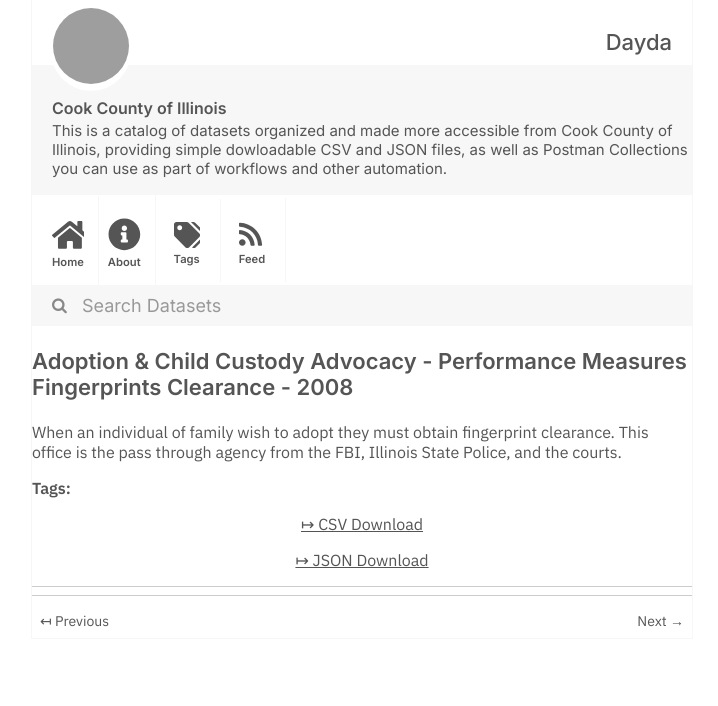
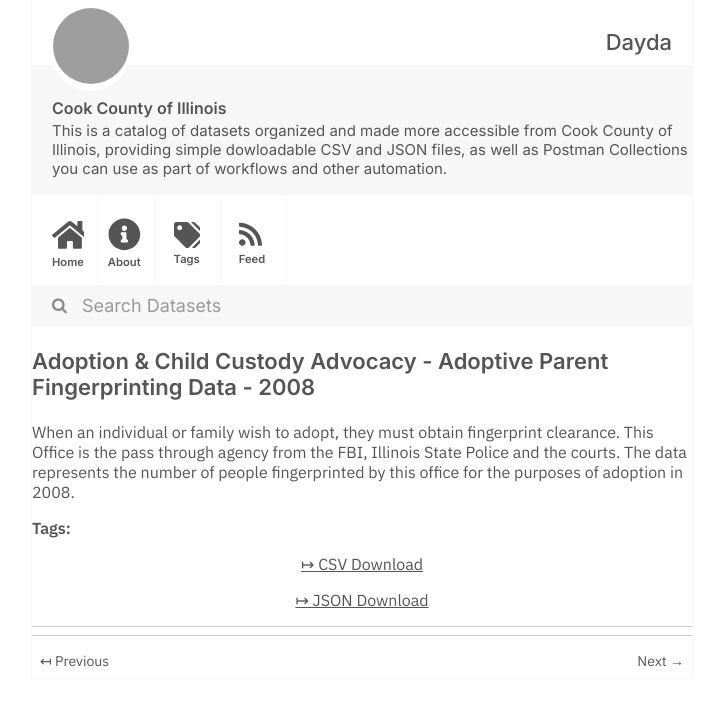
Before and after one commit to dayda-entities/cook-county-of-illinois, a Jekyll site: the page built from _posts/2020-11-10-adoption-child-custody-advocac.md, in a window 1280 px wide, cut to the strip 0-706 px from the top of the page. Shown: the whole strip, without its empty margins (278-996 px from the left). Built offline with Jekyll 4.4.1, drawn with Linux system fonts in a browser that asks for light colours; grey boxes are pictures that could not be loaded.

Commit message:
Publish Data

```diff
--- a/_posts/2020-11-10-adoption-child-custody-advocac.md
+++ b/_posts/2020-11-10-adoption-child-custody-advocac.md
@@ -1,19 +1,17 @@
 ---
-title: >-
-  Adoption & Child Custody Advocacy - Performance Measures Fingerprints
-  Clearance - 2008
-created: '2020-11-10T16:57:58.045522'
-modified: '2020-11-10T16:57:58.045533'
+title: Adoption & Child Custody Advocacy - Adoptive Parent Fingerprinting Data - 2008
+created: '2020-11-10T16:57:20.457424'
+modified: '2020-11-10T16:57:20.457430'
 state: active
 type: dataset
 tags: []
 groups:
   - Local Government
 csv_url: >-
-  https://datacatalog.cookcountyil.gov/api/views/ydjt-tzxr/rows.csv?accessType=DOWNLOAD
+  https://datacatalog.cookcountyil.gov/api/views/aitv-tiuh/rows.csv?accessType=DOWNLOAD
 json_url: >-
-  https://datacatalog.cookcountyil.gov/api/views/ydjt-tzxr/rows.json?accessType=DOWNLOAD
+  https://datacatalog.cookcountyil.gov/api/views/aitv-tiuh/rows.json?accessType=DOWNLOAD
 layout: post
 
 ---
-When an individual of family wish to adopt they must obtain fingerprint clearance. This office is the pass through agency from the FBI, Illinois State Police, and the courts.
+When an individual or family wish to adopt, they must obtain fingerprint clearance. This Office is the pass through agency from the FBI, Illinois State Police and the courts.  The data represents the number of people fingerprinted by this office for the purposes of adoption in 2008.
```
